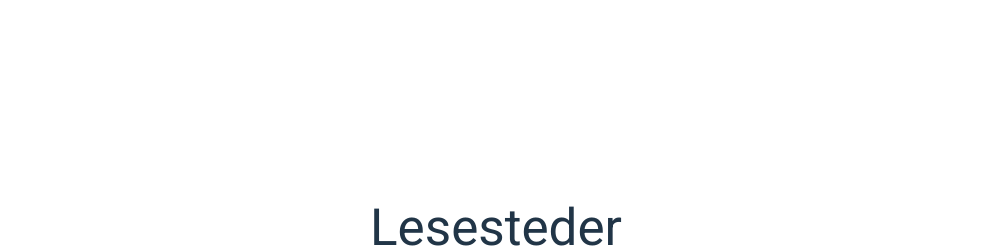
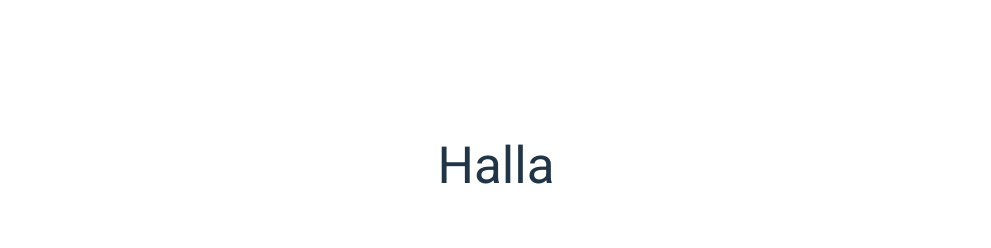
Before and after one commit to dantn0902/Lesesteder, a React (Vite) app in the folder lesesteder/: page / in a window 1280 px wide. Shown: the top 248 px of the page, without its empty margins (144-1135 px from the left). Built offline with nearby package versions, Linux system fonts and the light colour scheme.

Commit message:
Making component folder and topbar.jsx

```diff
--- a/lesesteder/src/App.jsx
+++ b/lesesteder/src/App.jsx
@@ -5,6 +5,7 @@ import viteLogo from '/vite.svg'
 import './App.css'
 import Homepage from './Homepage';
 import Library from './Library';
+
 
 export default function App() {
   return (
--- a/lesesteder/src/Homepage.jsx
+++ b/lesesteder/src/Homepage.jsx
@@ -3,6 +3,7 @@ import { useNavigate } from 'react-router-dom';
 import bilde1 from "./assets/bilde1.png";
 import bilde2 from "./assets/bilde2.jpg";
 import bilde3 from "./assets/bilde3.jpg";
+import TopBar from './components/TopBar';
 
 
 export default function Homepage(){
@@ -13,6 +14,7 @@ export default function Homepage(){
   };
     return(
         <div className='content'>
+            <TopBar></TopBar>
             <div className='title'>
                  <h1>
                 Lesesteder
--- /dev/null
+++ b/lesesteder/src/components/TopBar.jsx
@@ -0,0 +1,8 @@
+
+
+export default function TopBar() {
+    return (
+        <h1>Halla</h1>
+    )
+
+}
```
